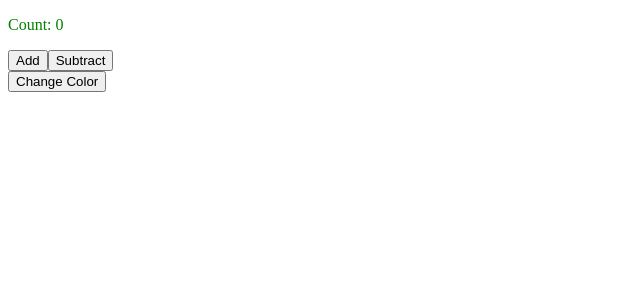
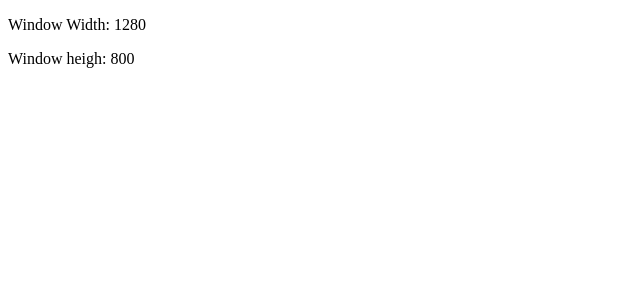
Before and after one commit to JL-Agbalo/bro_code_tutorial, a React (Vite) app: page / in a window 1280 px wide. Shown: the top 300 px of the page, without its empty margins (0-640 px from the left). Built offline with nearby package versions, Linux system fonts and the light colour scheme.

Commit message:
Adding event listerner

```diff
--- a/src/App.jsx
+++ b/src/App.jsx
@@ -13,6 +13,7 @@ import Foods from "./Foods";
 import Cars from "./Cars";
 import ToDoList from "./ToDoList";
 import UseStateEx from "./UseStateEx";
+import WandH from "./WandH";
 
 function App() {
   const fruits = [{id: 1, name: "Apple", calories: 23},
@@ -49,7 +50,8 @@ return(
   {/* <Foods></Foods> */}
   {/* <Cars></Cars> */}
   {/* <ToDoList></ToDoList> */}
-  <UseStateEx></UseStateEx>
+  {/* <UseStateEx></UseStateEx> */}
+  <WandH></WandH>
   </>
   );
 }
--- a/src/UseStateEx.jsx
+++ b/src/UseStateEx.jsx
@@ -8,7 +8,14 @@ function UseStateEx() {
     // useEffect(() => {document.title=`Count: ${count}`});  // Runs after every re-render
 
     // useEffect(() => {document.title=`Count: ${count}`}, []); // Run only on mount
-    useEffect(() => {document.title=`Count: ${count} ${color}`}, [count, color]);
+    // useEffect(() => {document.title=`Count: ${count} ${color}`}, [count, color]);//  Runs on mount + when value changes
+    useEffect(() => {
+        document.title=`Count: ${count} ${color}`
+        return () => {
+            // Some Cleanup code
+
+        }}
+        );
 
     function addCount(){
         setCount(c => c + 1);
--- /dev/null
+++ b/src/WandH.jsx
@@ -0,0 +1,27 @@
+import React, {useState, useEffect} from 'react'
+
+function WandH() {
+
+    const [width, setWidth] = useState(window.innerWidth);
+    const [heigh, setHeigh] = useState(window.innerHeight);
+
+    useEffect(() => {
+        window.addEventListener("resize", handleResize);
+        console.log("Event Listerner Added");
+
+    }, [])
+    function handleResize(){
+
+        setWidth(window.innerWidth)
+        setHeigh(window.innerHeight)
+    }
+
+  return (
+    <div>
+        <p>Window Width: {width}</p>
+        <p>Window heigh: {heigh}</p>
+    </div>
+  )
+}
+
+export default WandH
```
